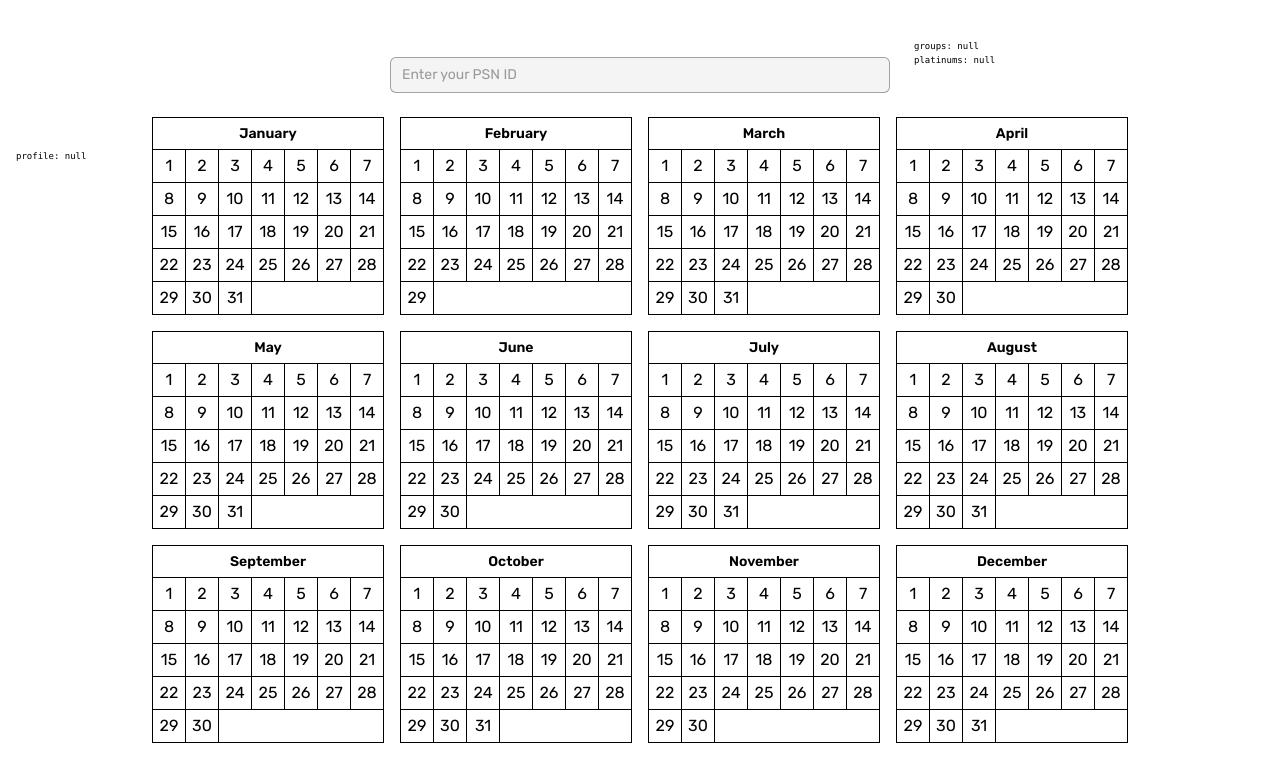
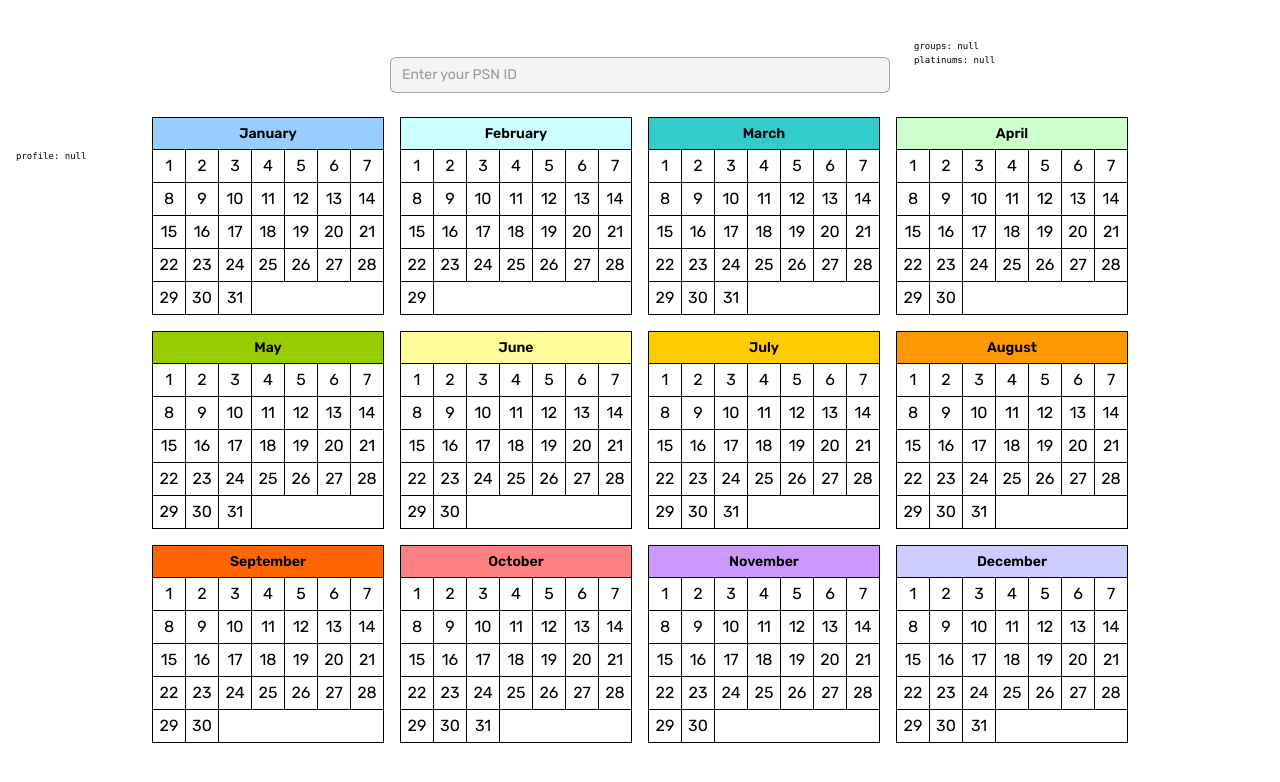
Before and after one commit to Hartaithan/platinum-calendar, a Next.js app: page / in a window 1280 px wide. Shown: the top 782 px of the page. Built offline with nearby package versions, Linux system fonts and the light colour scheme; no server answers.

Commit message:
add month header colors

```diff
--- a/components/og-calendar.tsx
+++ b/components/og-calendar.tsx
@@ -24,7 +24,22 @@ interface TotalProps {
   days: number;
 }
 
-const colors: Record<number, [string, string]> = {
+const headerColors: Record<string, string> = {
+  January: "bg-[#99CCFF]",
+  February: "bg-[#CCFFFF]",
+  March: "bg-[#33CCCC]",
+  April: "bg-[#CCFFCC]",
+  May: "bg-[#99CC00]",
+  June: "bg-[#FFFD99]",
+  July: "bg-[#FFCC01]",
+  August: "bg-[#FF9901]",
+  September: "bg-[#FF6600]",
+  October: "bg-[#FF8080]",
+  November: "bg-[#CC99FF]",
+  December: "bg-[#CCCCFF]",
+};
+
+const markColors: Record<number, [string, string]> = {
   1: ["bg-[#C00001]", "text-white"],
   2: ["bg-[#FF0000]", "text-white"],
   3: ["bg-[#FEC000]", "text-black"],
@@ -46,8 +61,8 @@ const columns: Record<number, string> = {
 
 const getColors = (list: string[]): [string, string] => {
   if (list.length === 0) return ["", ""];
-  if (list.length > 7) return colors[7];
-  return colors[list.length];
+  if (list.length > 7) return markColors[7];
+  return markColors[list.length];
 };
 
 const Mark: FC<MarkProps> = (props) => {
@@ -57,10 +72,10 @@ const Mark: FC<MarkProps> = (props) => {
   return (
     <div
       className={twMerge(
-        "absolute size-11/12 rounded-full flex justify-center items-center",
+        "absolute size-11/12 rounded-full flex justify-center items-center border border-black",
         bg,
       )}>
-      <p className={twMerge("text-sm", text)}>{list?.length}</p>
+      <p className={twMerge("text-sm", text)}>{list.length}</p>
     </div>
   );
 };
@@ -97,7 +112,11 @@ const Month: FC<MonthProps> = memo((props) => {
   const days = createArray(count);
   return (
     <div className="month flex flex-col border border-black">
-      <div className="header h-8 flex items-center justify-center">
+      <div
+        className={twMerge(
+          "header h-8 flex items-center justify-center",
+          headerColors[month],
+        )}>
         <p className="font-semibold text-sm">{month}</p>
       </div>
       <div className="grid grid-cols-7 gap-[1px]">
```
